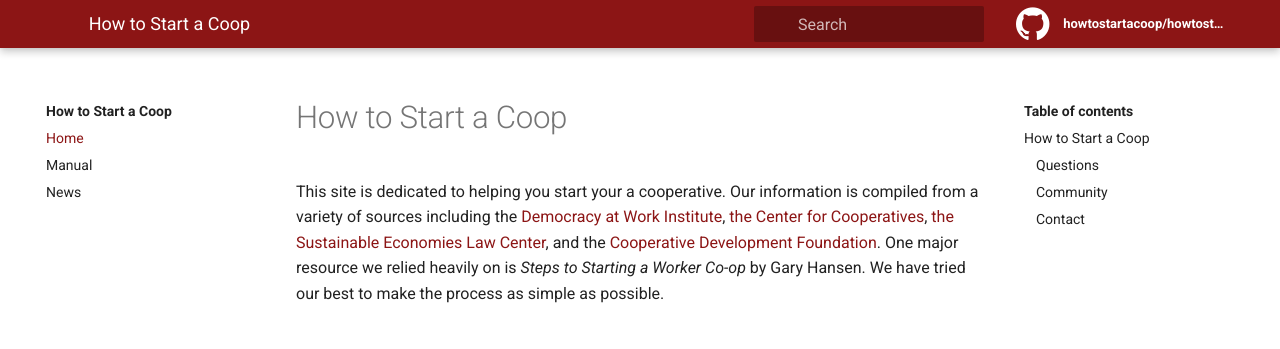
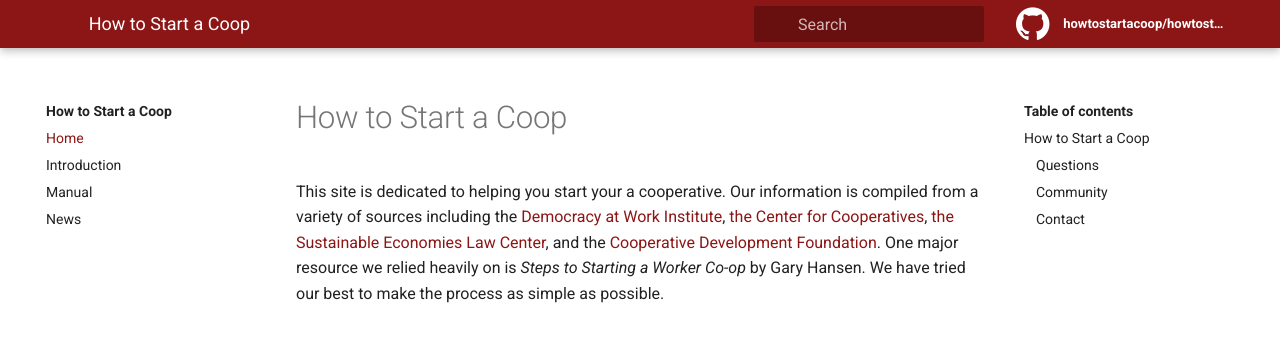
Before and after one commit to howtostartacoop/howtostartacoop, a Jekyll site: the page built from pages/index.md, in a window 1280 px wide and 900 px high. Shown: the top 349 px of the window. Built offline with Jekyll 4.4.1, drawn with Linux system fonts in a browser that asks for light colours.

Commit message:
Update toc.yml

```diff
--- a/_data/toc.yml
+++ b/_data/toc.yml
@@ -1,3 +1,5 @@
+- title: "Introduction"
+  url: "docs/introduction"
 - title: "Manual"
   url: "docs/introduction"
   children:
```
